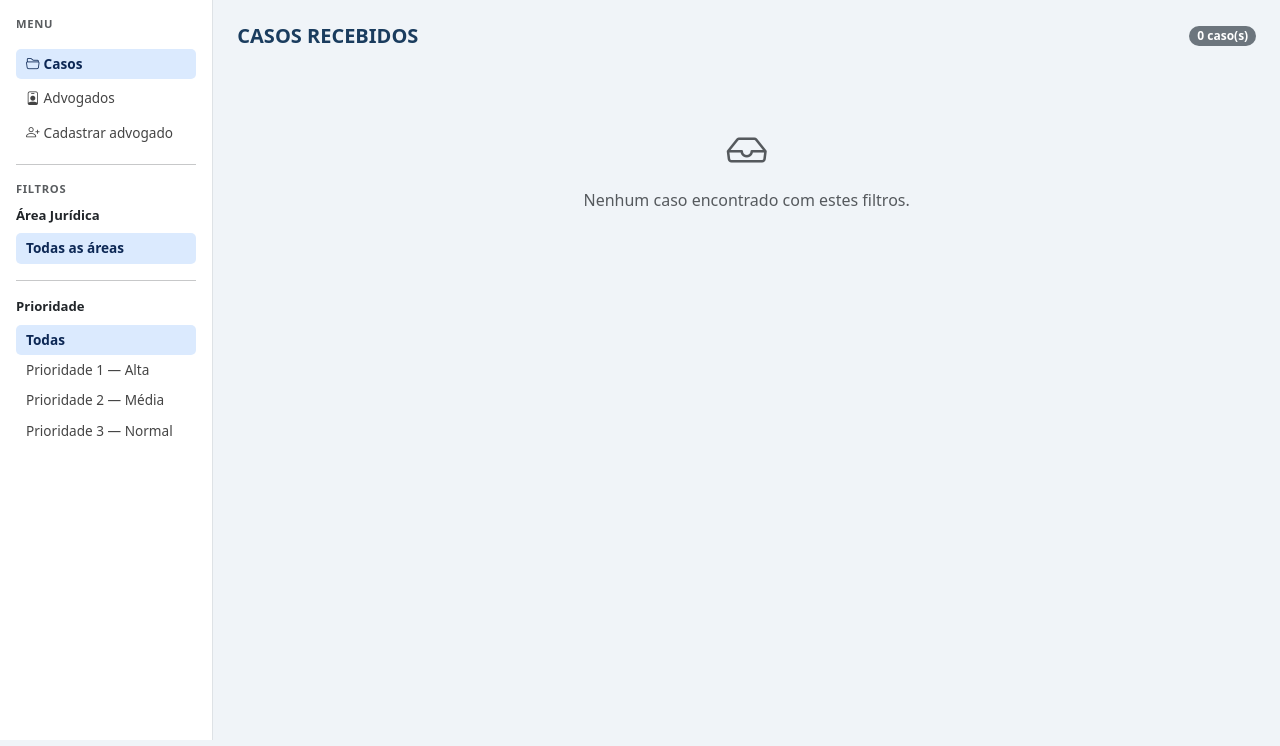
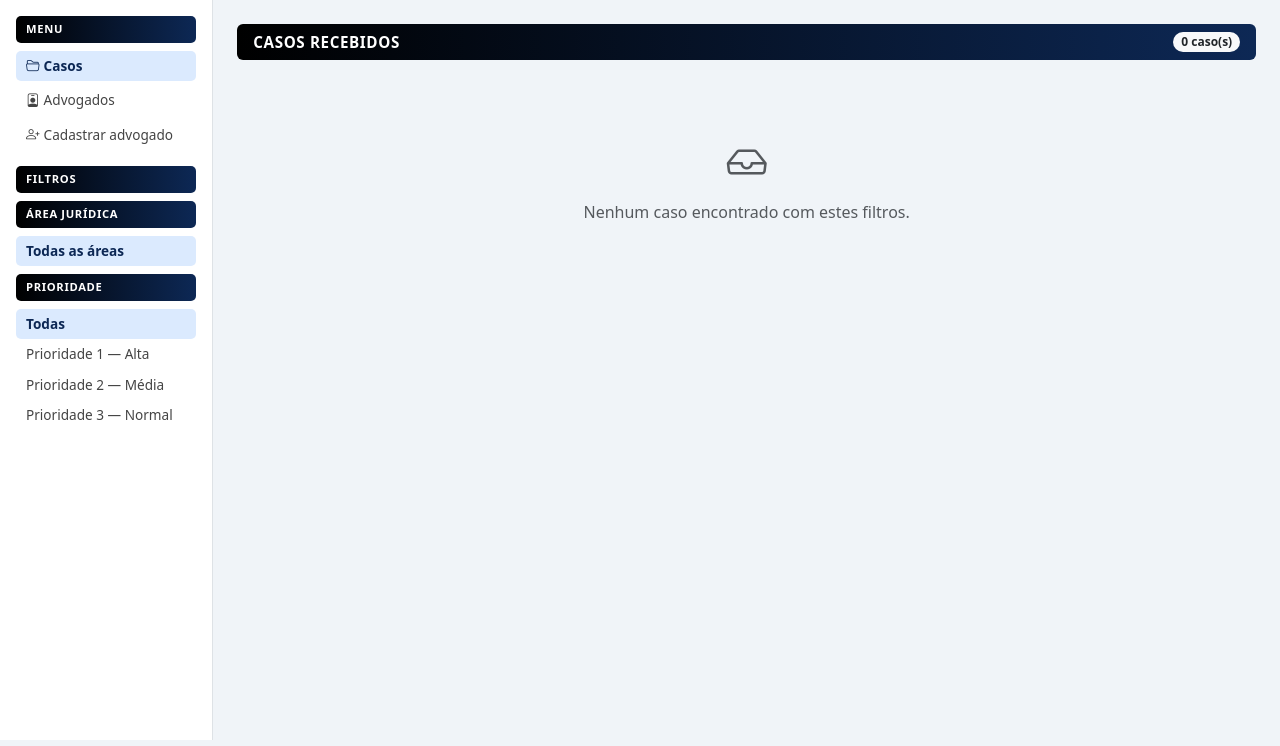
Before and after one commit to FabianaGitHub/agente-triagem-juridica, a Flask app: page /advogados in a window 1280 px wide. Shown: the part 54-800 px from the top of the page. Run offline with Flask 3, Linux system fonts and the light colour scheme; the visitor is signed in with stand-in values (Sample User, id 1); data that the repository does not hold is empty; some libraries are stand-ins or nearby versions.

Commit message:
Aplica gradiente ACESSUS nas barras de secao do painel
Co-Authored-By: Claude Sonnet 4.6 <noreply@anthropic.com>

```diff
--- a/templates/base.html
+++ b/templates/base.html
@@ -37,7 +37,17 @@
     .badge-p1 { background-color: #dc3545 !important; }
     .badge-p2 { background-color: #fd7e14 !important; }
     .badge-p3 { background-color: #198754 !important; }
-    .secao-header { background-color: var(--azul-medio); color: white; }
+    .secao-header {
+      background: linear-gradient(90deg, #000000 0%, var(--azul-escuro) 100%);
+      color: white;
+      font-size: .7rem;
+      font-weight: 700;
+      letter-spacing: .06em;
+      text-transform: uppercase;
+      padding: 5px 10px;
+      border-radius: 5px;
+      margin-bottom: .5rem;
+    }
     .btn-acessus { background-color: var(--azul-escuro); color: white; }
     .btn-acessus:hover { background-color: var(--azul-medio); color: white; }
   </style>
--- a/templates/dashboard.html
+++ b/templates/dashboard.html
@@ -5,8 +5,7 @@
 
   <!-- ── Sidebar de filtros ──────────────────────────────────────── -->
   <div class="col-md-3 col-lg-2 sidebar p-3">
-    <p class="text-uppercase text-muted mb-3"
-       style="font-size:.7rem; letter-spacing:.06em; font-weight:600;">Menu</p>
+    <div class="secao-header">Menu</div>
     <a href="/advogados" class="filtro-link ativo mb-1">
       <i class="bi bi-folder2-open me-1"></i>Casos
     </a>
@@ -17,11 +16,9 @@
       <i class="bi bi-person-plus me-1"></i>Cadastrar advogado
     </a>
 
-    <hr class="my-3">
-    <p class="text-uppercase text-muted mb-2"
-       style="font-size:.7rem; letter-spacing:.06em; font-weight:600;">Filtros</p>
+    <div class="secao-header mt-3">Filtros</div>
 
-    <p class="fw-bold mb-2" style="font-size:.82rem;">Área Jurídica</p>
+    <div class="secao-header mt-2">Área Jurídica</div>
     <a href="/advogados" class="filtro-link {% if not area_filtro %}ativo{% endif %}">
       Todas as áreas
     </a>
@@ -32,9 +29,7 @@
     </a>
     {% endfor %}
 
-    <hr class="my-3">
-
-    <p class="fw-bold mb-2" style="font-size:.82rem;">Prioridade</p>
+    <div class="secao-header mt-2">Prioridade</div>
     <a href="/advogados{% if area_filtro %}?area={{ area_filtro|urlencode }}{% endif %}"
        class="filtro-link {% if not prio_filtro %}ativo{% endif %}">
       Todas
@@ -49,9 +44,10 @@
 
   <!-- ── Lista de casos ──────────────────────────────────────────── -->
   <div class="col-md-9 col-lg-10 p-4">
-    <div class="d-flex justify-content-between align-items-center mb-4">
-      <h5 class="fw-bold mb-0" style="color:#1a3c5e;">CASOS RECEBIDOS</h5>
-      <span class="badge bg-secondary rounded-pill">{{ casos|length }} caso(s)</span>
+    <div class="d-flex justify-content-between align-items-center mb-4 px-3 py-2 rounded"
+         style="background: linear-gradient(90deg, #000000 0%, #0d2855 100%);">
+      <h5 class="fw-bold mb-0 text-white" style="font-size:.95rem; letter-spacing:.04em;">CASOS RECEBIDOS</h5>
+      <span class="badge bg-light text-dark rounded-pill">{{ casos|length }} caso(s)</span>
     </div>
 
     {% if casos %}
```
Also changed, not shown: templates/advogados_cadastrar.html (+5 -5 lines), templates/advogados_lista.html (+5 -5 lines).
